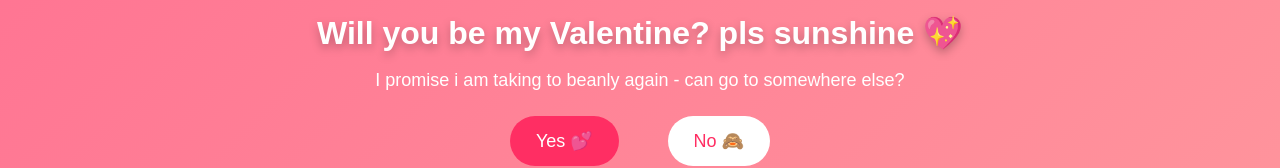
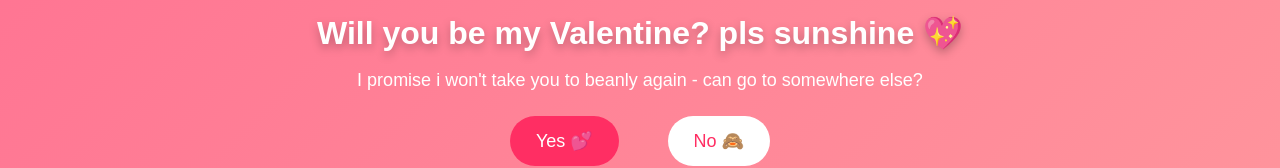
Before and after one commit to abh7cek-art/forjd-, a plain HTML site: page index.html in a window 1280 px wide. Shown: the part 311-479 px from the top of the page. Drawn offline with Linux system fonts and the light colour scheme.

Commit message:
Update index.html

```diff
--- a/index.html
+++ b/index.html
@@ -97,7 +97,7 @@
 
   <div class="content">
     <h1 id="question">Will you be my Valentine? pls sunshine 💖</h1>
-    <p id="subtext">I promise i am taking to beanly again - can go to somewhere else?</p>
+    <p id="subtext">I promise i won't take you to beanly again - can go to somewhere else?</p>
 
     <div class="buttons" id="buttons">
       <button id="yesBtn" onclick="sayYes()">Yes 💕</button>
```
